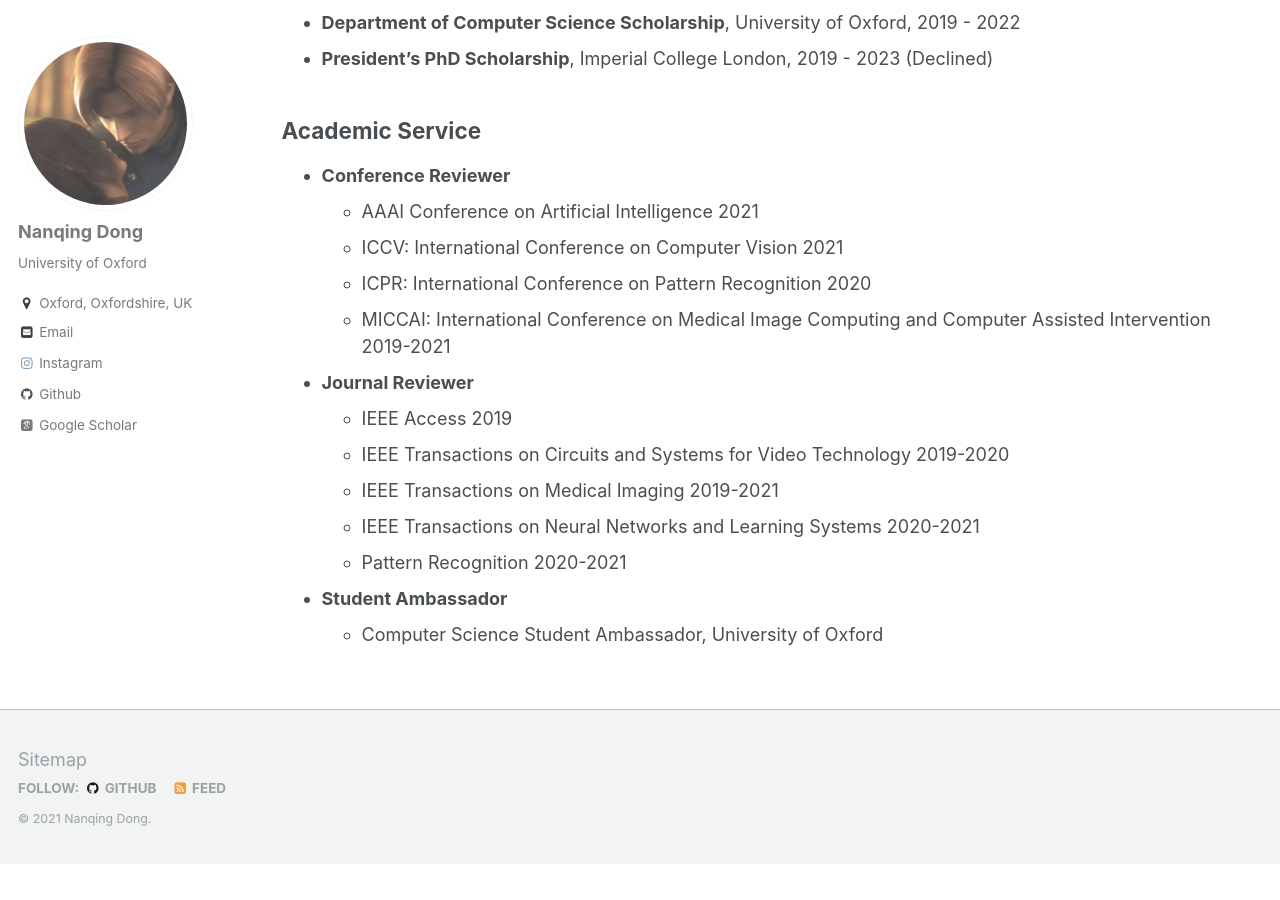
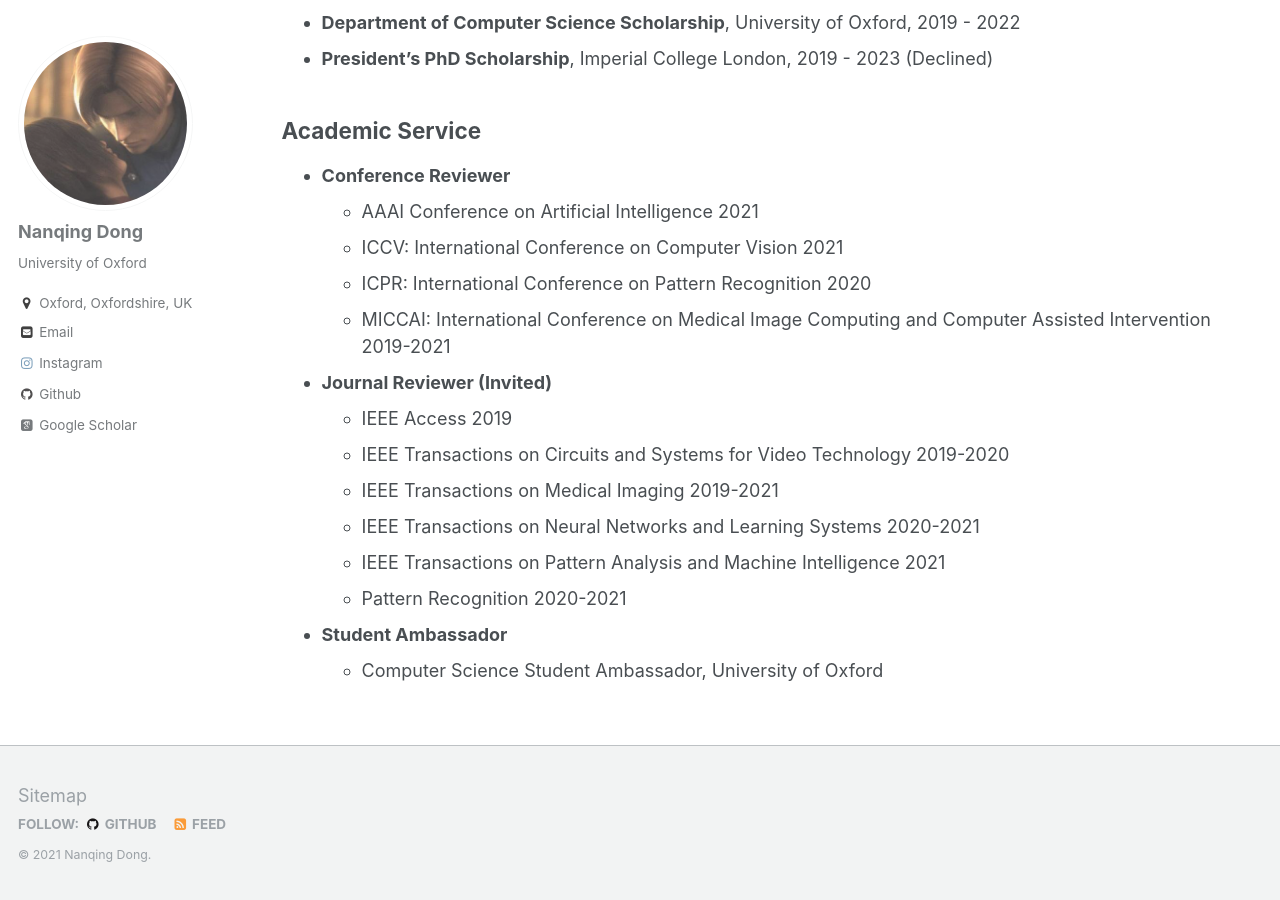
Before and after one commit to eveningdong/eveningdong.github.io, a Jekyll site: the page built from _pages/academic.md, in a window 1280 px wide and 900 px high, scrolled down 1562 px. Built offline with Jekyll 4.4.1, drawn with Linux system fonts in a browser that asks for light colours; some web fonts are replaced; before the commit the page ends 2426 px from its top, so only the background shows below that.

Commit message:
update pami

```diff
--- a/_pages/academic.md
+++ b/_pages/academic.md
@@ -52,11 +52,12 @@
   + ICPR: International Conference on Pattern Recognition 2020
   + MICCAI: International Conference on Medical Image Computing and Computer Assisted Intervention 2019-2021
 
-* **Journal Reviewer**
+* **Journal Reviewer (Invited)**
   + IEEE Access 2019
   + IEEE Transactions on Circuits and Systems for Video Technology 2019-2020
   + IEEE Transactions on Medical Imaging 2019-2021
   + IEEE Transactions on Neural Networks and Learning Systems 2020-2021
+  + IEEE Transactions on Pattern Analysis and Machine Intelligence 2021
   + Pattern Recognition 2020-2021
 
 * **Student Ambassador**
```
